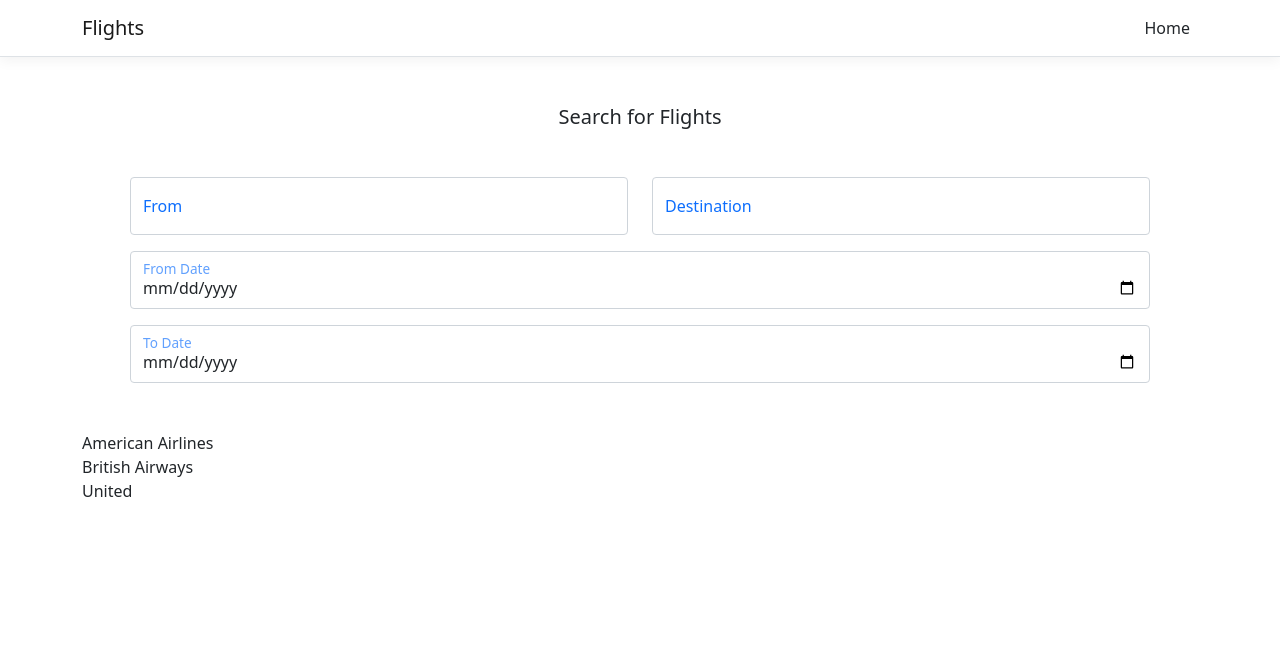
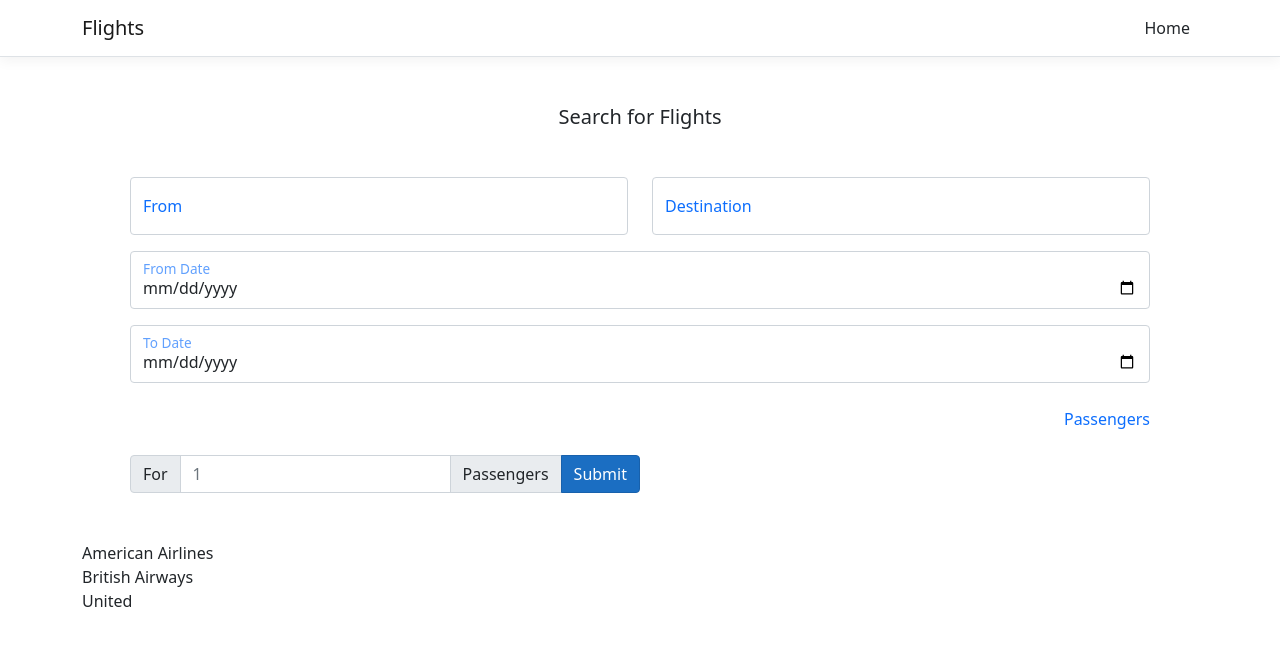
Before and after one commit to TimA314/Flights, an Angular app in the folder Flights/ClientApp/: page / in a window 1280 px wide. Shown: the top 646 px of the page. Built offline with nearby package versions, Linux system fonts and the light colour scheme.

Commit message:
add passenger input

```diff
--- a/Flights/ClientApp/src/app/search-flights/search-flights.component.html
+++ b/Flights/ClientApp/src/app/search-flights/search-flights.component.html
@@ -28,6 +28,24 @@
       <label class="text-primary form-label">To Date</label>
     </div>
   </div>
+
+  <div class="col text-end">
+    <label class="form-label text-primary mt-2">Passengers</label>
+  </div>
+
+  <div class="col-6">
+    <div class="input-group">
+
+      <div class="input-group-text">For</div>
+      <input class="form-control" type="number" placeholder="1" />
+      <div class="input-group-text">Passengers</div>
+
+      <button type="submit" class="btn-primary btn">
+        Submit
+      </button>
+
+    </div>
+  </div>
 </div>
 
 
```
